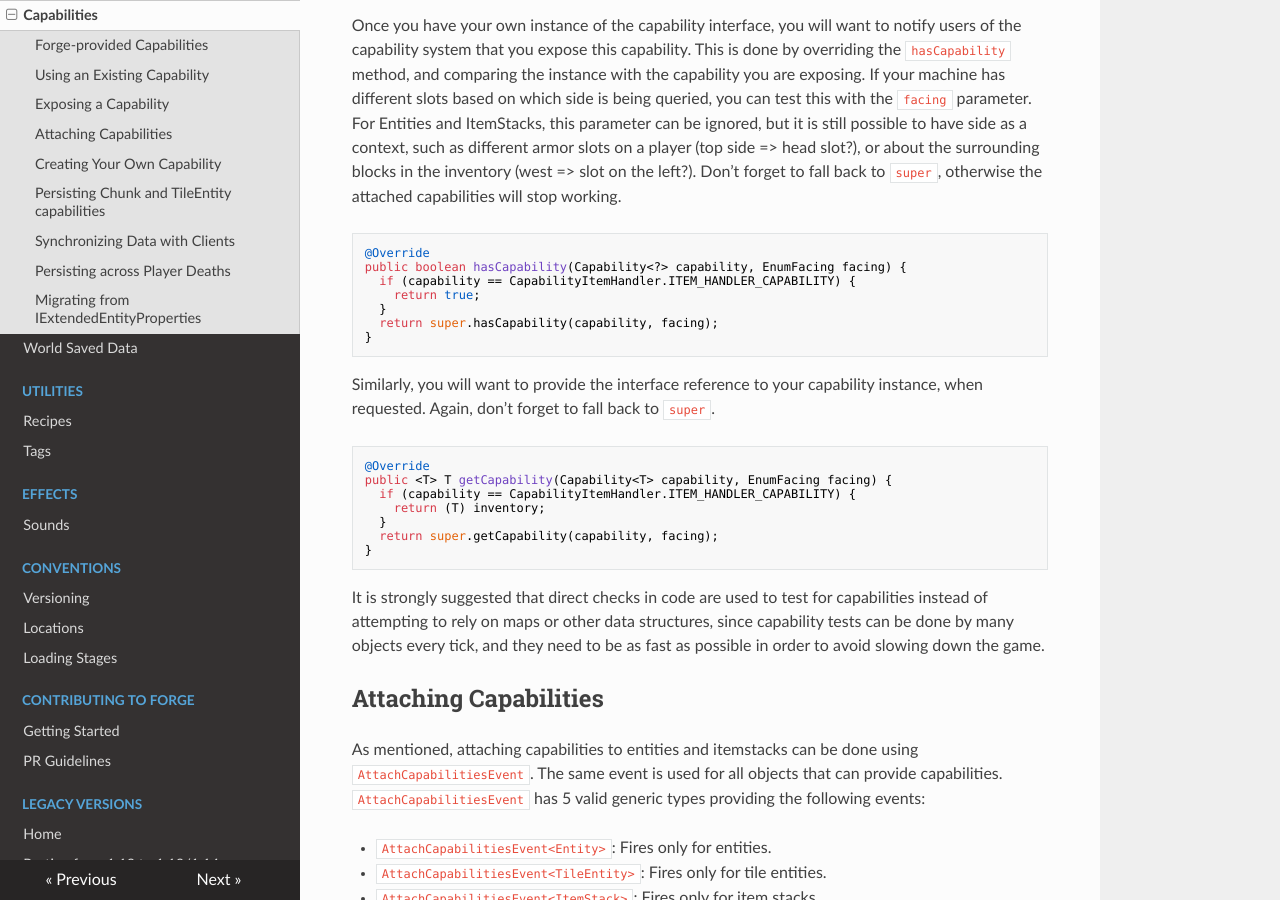
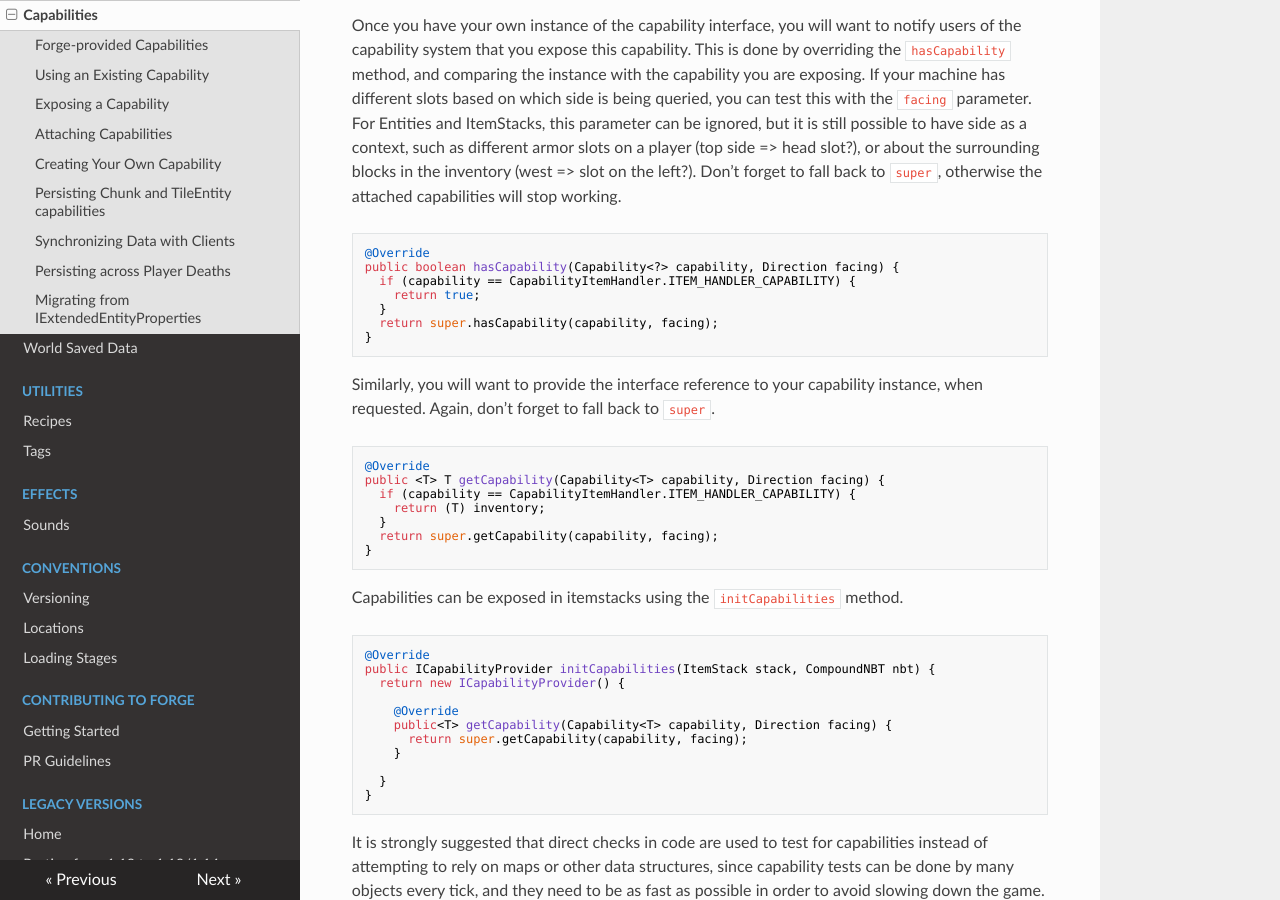
Before and after one commit to MinecraftForge/Documentation, an MkDocs documentation site: the page built from docs/datastorage/capabilities.md, in a window 1280 px wide and 900 px high, scrolled down 2030 px. Built offline with MkDocs 1.6.1, drawn with Linux system fonts in a browser that asks for light colours; nearby versions of some CDN libraries.

Commit message:
Updated `EnumFacing` to `Direction`, and added example for exposing capabilities in itemstacks
Updated `EnumFacing` to `Direction` in the exposing capabilities section to reflect mappings on 1.15.x, and added an example of using `initCapabilties` to expose a capability in an itemstack.

````diff
--- a/docs/datastorage/capabilities.md
+++ b/docs/datastorage/capabilities.md
@@ -47,7 +47,7 @@ Once you have your own instance of the capability interface, you will want to no
 
 ```Java
 @Override
-public boolean hasCapability(Capability<?> capability, EnumFacing facing) {
+public boolean hasCapability(Capability<?> capability, Direction facing) {
   if (capability == CapabilityItemHandler.ITEM_HANDLER_CAPABILITY) {
     return true;
   }
@@ -59,11 +59,27 @@ Similarly, you will want to provide the interface reference to your capability i
 
 ```Java
 @Override
-public <T> T getCapability(Capability<T> capability, EnumFacing facing) {
+public <T> T getCapability(Capability<T> capability, Direction facing) {
   if (capability == CapabilityItemHandler.ITEM_HANDLER_CAPABILITY) {
     return (T) inventory;
   }
   return super.getCapability(capability, facing);
+}
+```
+
+Capabilities can be exposed in itemstacks using the `initCapabilities` method.
+
+```Java
+@Override
+public ICapabilityProvider initCapabilities(ItemStack stack, CompoundNBT nbt) {
+  return new ICapabilityProvider() {
+
+    @Override
+    public<T> getCapability(Capability<T> capability, Direction facing) {
+      return super.getCapability(capability, facing);
+    }
+
+  }
 }
 ```
 
````
